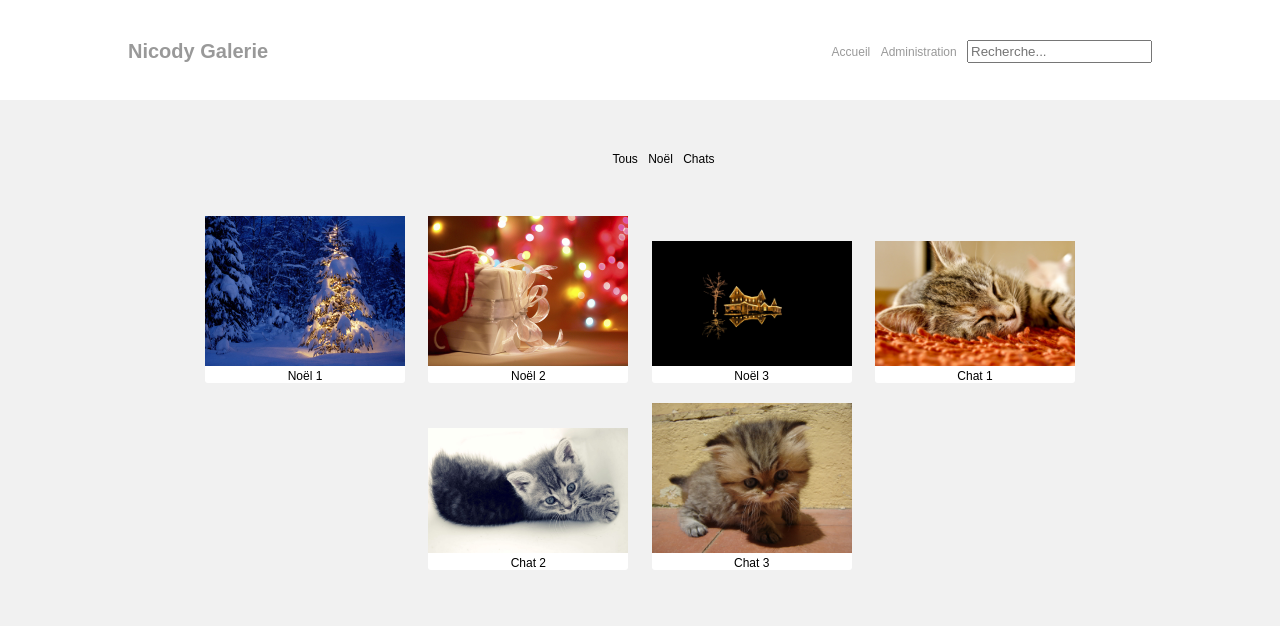
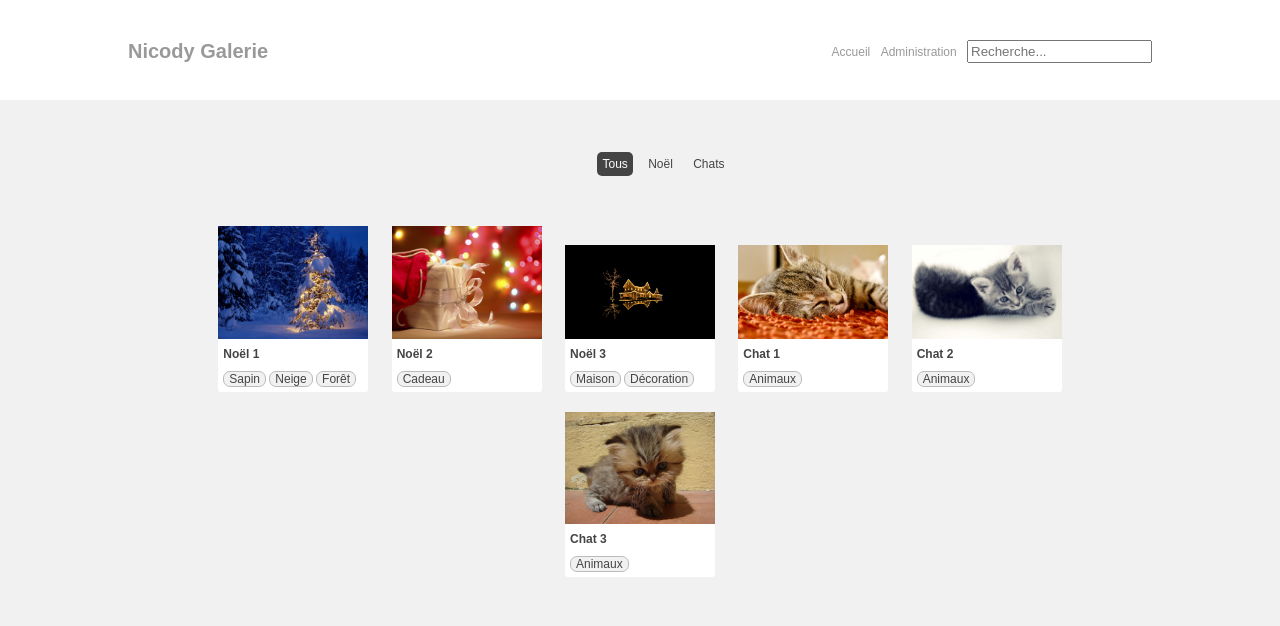
Before and after one commit to Cindy-p/galerie_images, a PHP site: page / in a window 1280 px wide. Shown: the top 626 px of the page. Run offline with PHP 8.4, Linux system fonts and the light colour scheme; a user stored in the database is signed in.

Commit message:
- Modif css liste des catégories - Ajout des tags - Mise en forme titre + tags

```diff
--- a/css/style.css
+++ b/css/style.css
@@ -6,6 +6,7 @@ body {
 	font-family: Arial;
 	background-color: #f1f1f1;
 	font-size: 12px;
+	color: #444444;
 }
 
 a {
@@ -65,15 +66,24 @@ a {
 #categories li {
 	display: inline-block;
 	text-align: center;
-	padding-left: 7px;
+	margin-left: 7px;
+	padding: 5px;
+	border-radius: 5px;
 }
 
 #categories li:hover {
 	cursor: pointer;
+	background-color: #444444;
+	color: white;
+}
+
+.select {
+	background-color: #444444;
+	color: white;
 }
 
 .miniature {
-	width: 200px;
+	width: 150px;
 }
 
 .conteneurImage {
@@ -87,12 +97,38 @@ a {
 	cursor: pointer;
 }
 
+.titre {
+	width: 100%;
+	display: inline-block;
+	font-weight: bold;
+	text-align: left;
+	padding: 5px;
+	/*border-bottom: 1px dashed black;*/
+}
+
+.tags {
+	text-align: left;
+	list-style-type: none;
+	margin: 5px;
+	padding: 0;
+}
+
+.tags li {
+	display: inline-block;
+	background-color: #f1f1f1;
+	border: 1px solid #bbbbbb;
+	border-radius: 7px;
+	padding: 0 5px 0 5px;
+	text-transform: capitalize;
+
+}
+
 .description {
 	display: none;
 	position: absolute;
 	background-color: #444444;
 	color: #ffffff;
-	border-radius: 3px;
+	border-radius: 5px;
 	box-shadow: 0 0 2px rgba(0,0,0,.5);
 	opacity: 0.75;
 	padding: 5px;
--- a/index.php
+++ b/index.php
@@ -17,6 +17,11 @@
 						<div>
 							<span>Noël 1</span>
 							<p>Description 1</p>
+							<ul>
+								<li>sapin</li>
+								<li>neige</li>
+								<li>forêt</li>
+							</ul>
 						</div>
 					</div>
 					<div>
@@ -24,6 +29,9 @@
 						<div>
 							<span>Noël 2</span>
 							<p>Description 2</p>
+							<ul>
+								<li>Cadeau</li>
+							</ul>
 						</div>
 					</div>
 					<div>
@@ -31,6 +39,10 @@
 						<div>
 							<span>Noël 3</span>
 							<p>Description 3</p>
+							<ul>
+								<li>Maison</li>
+								<li>Décoration</li>
+							</ul>
 						</div>
 					</div>
 				</div>
@@ -40,6 +52,9 @@
 						<div>
 							<span>Chat 1</span>
 							<p>Description 1</p>
+							<ul>
+								<li>Animaux</li>
+							</ul>
 						</div>
 					</div>
 					<div>
@@ -47,6 +62,9 @@
 						<div>
 							<span>Chat 2</span>
 							<p>Description 2</p>
+							<ul>
+								<li>Animaux</li>
+							</ul>
 						</div>
 					</div>
 					<div>
@@ -54,6 +72,9 @@
 						<div>
 							<span>Chat 3</span>
 							<p>Description 3</p>
+							<ul>
+								<li>Animaux</li>
+							</ul>
 						</div>
 					</div>
 				</div>
--- a/js/generer_galerie.jquery.js
+++ b/js/generer_galerie.jquery.js
@@ -8,18 +8,23 @@
 			$("#galerie>div").css("display", "inline");
 
 			// On définit un id à la liste des catégories et des images
-			$("#galerie ul").attr("id", "categories");
+			$("#galerie>ul").attr("id", "categories");
+
+			$("#galerie .conteneurImage ul").addClass("tags");
+			$("#galerie .conteneurImage span").addClass("titre");
 
 			// On ajoute la catégorie qui affichera toutes les images
 			$("#categories").prepend('<li>Tous</li>');
 
 			// Affichage des images en fonction des catégories
 			var precedCategorie = $("#categories li").first();
+			precedCategorie.addClass("select");
 			$("#categories li").each(function() {
 				$(this).click(function() {
 					var selectCategorie = $(this);
+					selectCategorie.addClass("select");
 					if (selectCategorie.text() != precedCategorie.text()) {
-						console.log("ok");
+						precedCategorie.removeClass("select");
 						precedCategorie = selectCategorie;
 						$(".conteneurImage").hide();
 						var nomCategorie = $(this).text().toLowerCase().replace(/[èéêë]/g, "e");
```
